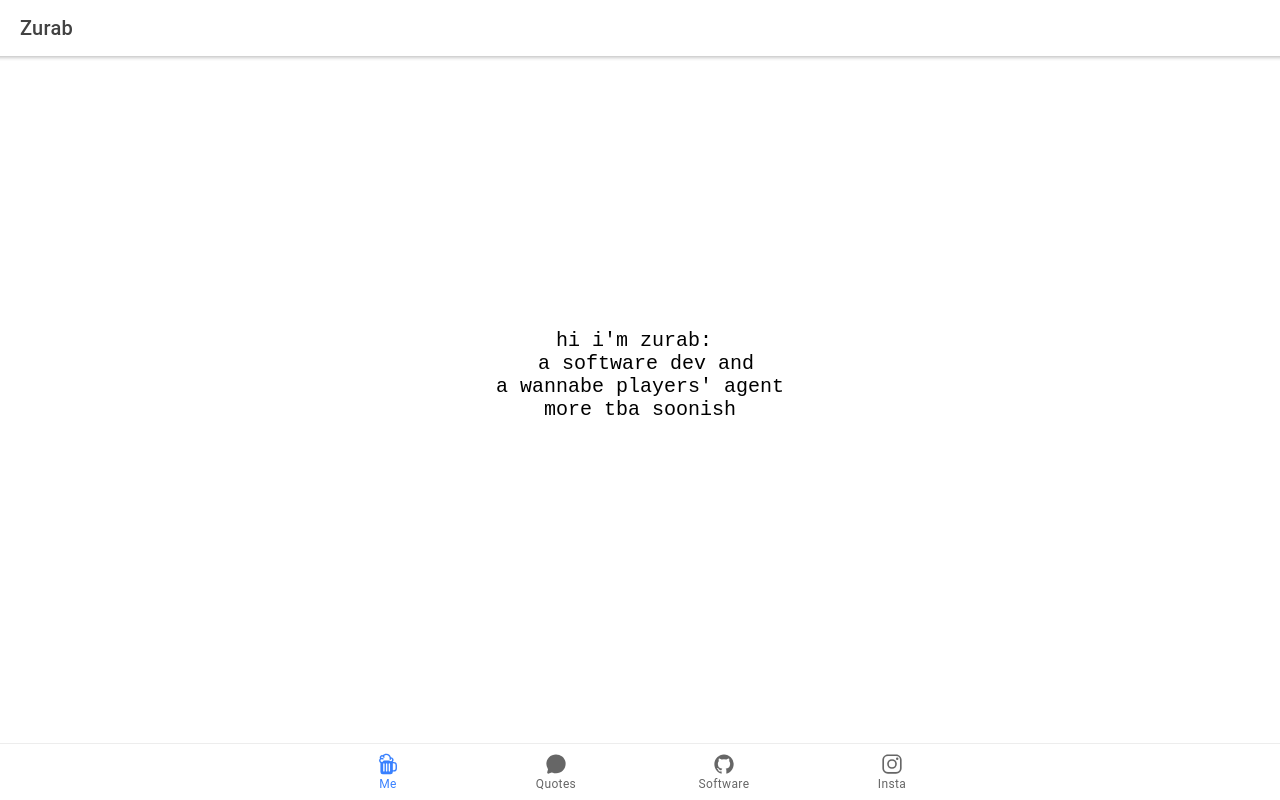
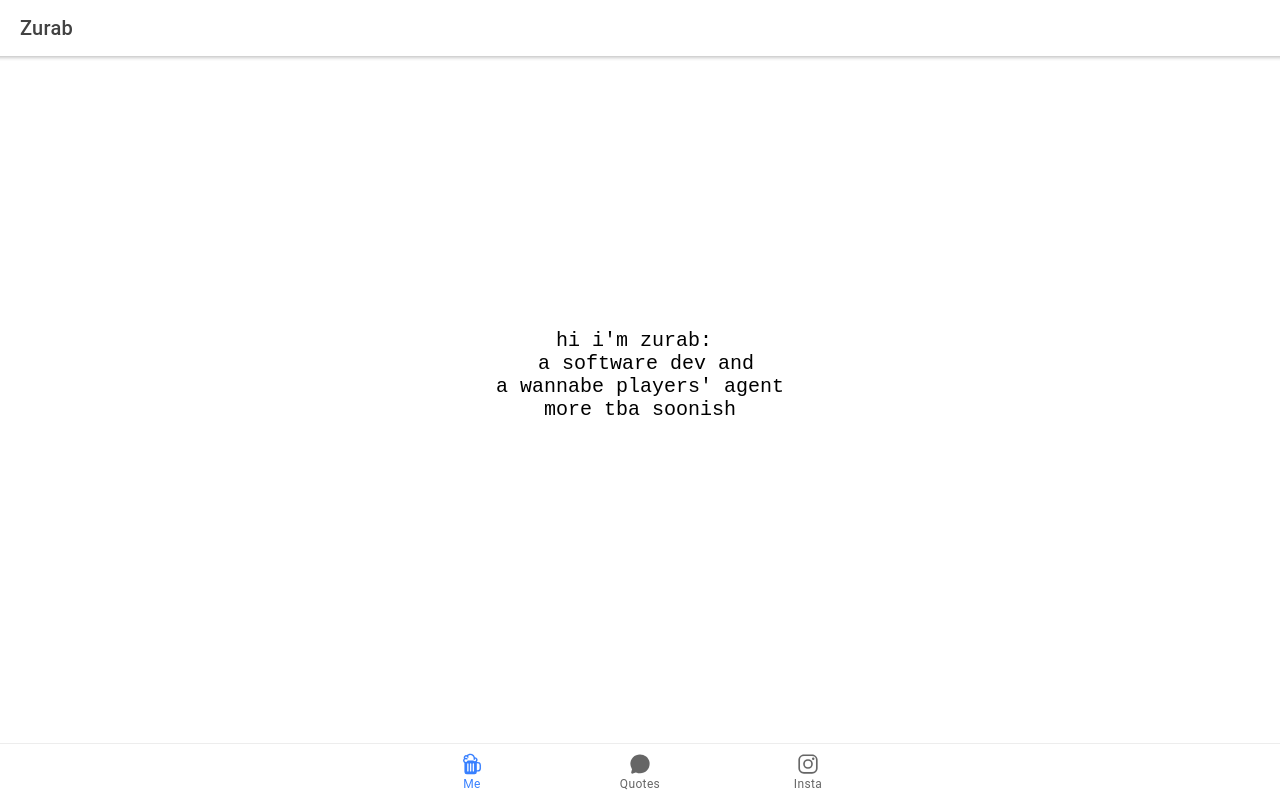
Before and after one commit to zurabarata/shvili, a React (Create React App) app: page /main in a window 1280 px wide. Built offline with nearby package versions, Linux system fonts and the light colour scheme.

Commit message:
comment out git for now

```diff
--- a/src/App.tsx
+++ b/src/App.tsx
@@ -46,9 +46,8 @@ const App: React.FC = () => (
           <Route path="/quotes">
             <Quotes />
           </Route>
-{/*          <Route exact path="/software-development">
-            <SoftwareDevelopment />
-          </Route>*/}
+          <Route />
+          <Route />
           <Route exact path="/">
             <Redirect to="/main" />
           </Route>
@@ -62,10 +61,10 @@ const App: React.FC = () => (
             <IonIcon icon={chatbubble} />
             <IonLabel>Quotes</IonLabel>
           </IonTabButton>
-          <IonTabButton href="https://github.com/zurabarata/" target="_blank">
+{/*          <IonTabButton href="https://github.com/zurabarata/" target="_blank">
             <IonIcon icon={logoGithub} />
             <IonLabel>Software</IonLabel>
-          </IonTabButton>
+          </IonTabButton>*/}
           <IonTabButton href="https://instagram.com/zurabarata" target="_blank">
             <IonIcon icon={logoInstagram} />
             <IonLabel>Insta</IonLabel>
```
